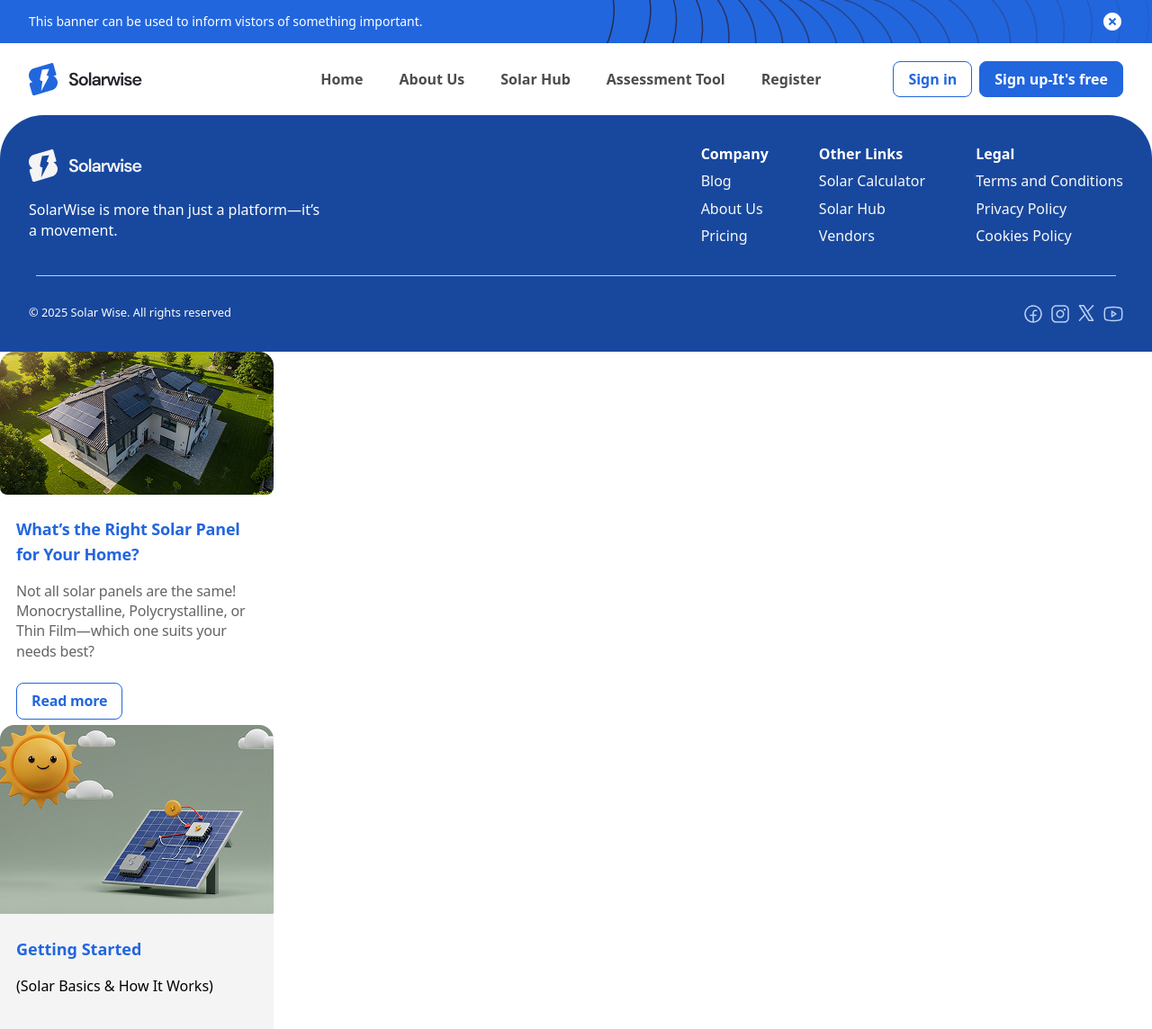
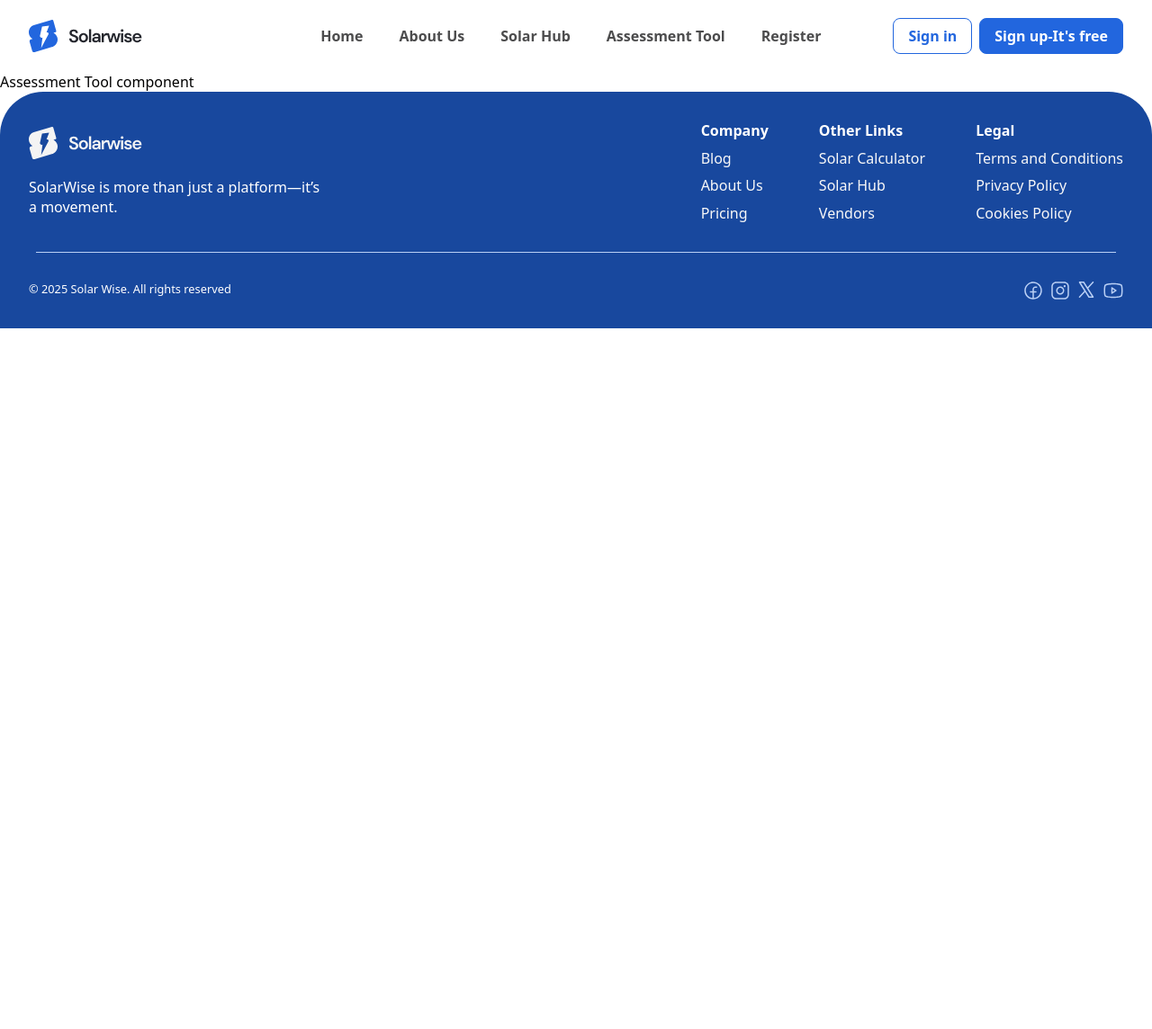
Before and after one commit to AugustineAniobasi/SolarWise-web, a React (Vite) app: page /assessment-tool in a window 1280 px wide. Shown: the top 1144 px of the page at 90% size. After the commit the page ends 800 px from the top, so only its background shows below. Built offline with nearby package versions, Linux system fonts and the light colour scheme.

Commit message:
Add routing with react-router-dom

```diff
--- a/package.json
+++ b/package.json
@@ -13,6 +13,7 @@
     "@tailwindcss/vite": "^4.0.14",
     "react": "^19.0.0",
     "react-dom": "^19.0.0",
+    "react-router-dom": "^7.4.0",
     "tailwindcss": "^4.0.14"
   },
   "devDependencies": {
--- a/src/App.css
+++ /dev/null
@@ -1,6 +0,0 @@
-#root {
-  /* max-width: 1280px; */
-  /* margin: 0 auto; */
-  /* padding: 2rem; */
-  text-align: center;
-}
--- a/src/App.jsx
+++ b/src/App.jsx
@@ -1,47 +1,25 @@
-import "./App.css";
+import { BrowserRouter as Router, Routes, Route } from "react-router-dom";
+import Banner from "./components/BannerComponent";
 import Header from "./components/HeaderComponent";
 import Footer from "./components/FooterComponent";
-import Card from "./components/CardComponent";
-import solarHome from "./assets/images/solar-home.png";
-import gettingStarted from "./assets/images/getting-started.png";
-import Banner from "./components/BannerComponent";
+import Home from "./pages/Home";
+import AboutUs from "./pages/AboutUs";
+import SolarHub from "./pages/SolarHub";
+import AssessmentTool from "./pages/AssessmentTool";
 
 function App() {
-  const cardSample = {
-    image: solarHome,
-    title: "What’s the Right Solar Panel for Your Home?",
-    content:
-      "Not all solar panels are the same! Monocrystalline, Polycrystalline, or Thin Film—which one suits your needs best?",
-  };
-
-  const categorySample = {
-    image: gettingStarted,
-    title: "Getting Started",
-    content: "(Solar Basics & How It Works)",
-  };
-
   return (
-    <>
-      <Banner>
-        This banner can be used to inform vistors of something important.
-      </Banner>
+    <Router>
+      <Banner />
       <Header />
+      <Routes>
+        <Route path="/" element={<Home />} />
+        <Route path="/about-us" element={<AboutUs />} />
+        <Route path="/solar-hub" element={<SolarHub />} />
+        <Route path="/assessment-tool" element={<AssessmentTool />} />
+      </Routes>
       <Footer />
-      <Card
-        for="blog"
-        image={cardSample.image}
-        title={cardSample.title}
-        content={cardSample.content}
-        link="#"
-      />
-      <Card
-        for="category"
-        image={categorySample.image}
-        title={categorySample.title}
-        content={categorySample.content}
-        link="#"
-      />
-    </>
+    </Router>
   );
 }
 
--- a/src/components/FooterComponent.jsx
+++ b/src/components/FooterComponent.jsx
@@ -3,6 +3,7 @@ import fb from "../assets/icons/fb-icon.svg";
 import ig from "../assets/icons/ig-icon.svg";
 import x from "../assets/icons/x-icon.svg";
 import yt from "../assets/icons/yt-icon.svg";
+import { Link } from "react-router-dom";
 
 export default function Footer() {
   return (
@@ -10,7 +11,9 @@ export default function Footer() {
       <div className="container mx-auto p-8">
         <div className="flex items-center justify-between">
           <div className="max-w-sm text-left">
-            <img src={logo} alt="Solar Wise logo" />
+            <Link to="/" className="block">
+              <img src={logo} alt="Solar Wise logo" />
+            </Link>
             <p className="mt-5">
               SolarWise is more than just a platform—it’s a movement.
             </p>
--- a/src/components/HeaderComponent.jsx
+++ b/src/components/HeaderComponent.jsx
@@ -1,23 +1,27 @@
 import logo from "../assets/logo.svg";
 import Button from "./ButtonComponent";
+import { Link } from "react-router-dom";
 
 export default function Header() {
   return (
-    <header className="flex items-center h-[80px] w-full px-8 ">
-      <img src={logo} alt="Solar Wise logo" className="mr-auto" />
+    <header className="flex h-[80px] w-full items-center px-8">
+      <Link to="/" className="mr-auto block">
+        <img src={logo} alt="Solar Wise logo" />
+      </Link>
+
       <nav className="flex items-center gap-16">
         <ul id="primary-nav" className="flex items-center gap-2">
           <li>
-            <a href="#home">Home</a>
+            <Link to="/">Home</Link>
           </li>
           <li>
-            <a href="#about-us">About Us</a>
+            <Link to="/about-us">About Us</Link>
           </li>
           <li>
-            <a href="#solar-hub">Solar Hub</a>
+            <Link to="/solar-hub">Solar Hub</Link>
           </li>
           <li>
-            <a href="#assessment-tool">Assessment Tool</a>
+            <Link to="/assessment-tool">Assessment Tool</Link>
           </li>
           <li>
             <a href="#register">Register</a>
--- /dev/null
+++ b/src/pages/AboutUs.jsx
@@ -0,0 +1,3 @@
+export default function AboutUs() {
+  return <div>About Us component</div>;
+}
--- /dev/null
+++ b/src/pages/AssessmentTool.jsx
@@ -0,0 +1,3 @@
+export default function AssessmentTool() {
+  return <div>Assessment Tool component</div>;
+}
--- /dev/null
+++ b/src/pages/Home.jsx
@@ -0,0 +1,3 @@
+export default function Home() {
+  return <div>Home component</div>;
+}
--- /dev/null
+++ b/src/pages/SolarHub.jsx
@@ -0,0 +1,3 @@
+export default function SolarHub() {
+  return <div>Solar Hub component</div>;
+}
```
Also changed, not shown: 1 other file (tests, documents, lock files or other folders).
